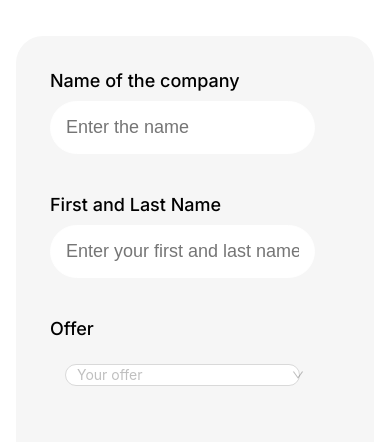
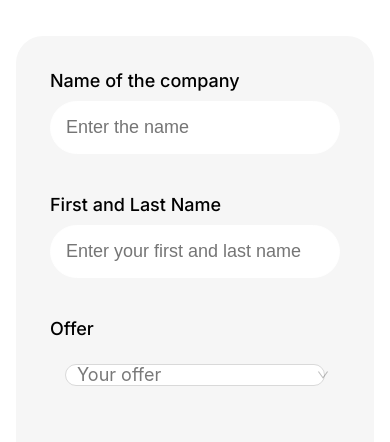
Before and after one commit to tmaliukh/artevidedemo, a Next.js app: page /partners in a window 390 px wide. Shown: the part 295-737 px from the top of the page. Built offline with nearby package versions, Linux system fonts and the light colour scheme; no server answers.

Commit message:
change select placeholder font

```diff
--- a/src/app/partners/page.module.scss
+++ b/src/app/partners/page.module.scss
@@ -78,6 +78,9 @@
 .fields_first {
     flex: 1;
     margin-right: 25px;
+        @media (max-width: 650px) {
+        margin-right: 0px;
+    }
 }
 
 .fields_second {
@@ -146,8 +149,14 @@
     border: none;
 }
 
+.select_text {
+    font-size: 18px;
+    color: $style_color_text_secondary;
+};
+
 .select_div {
     height: 52px;
+    border-radius: 180px;
 }
 .select_div > div {
     height: 100%;
--- a/src/app/partners/page.tsx
+++ b/src/app/partners/page.tsx
@@ -4,29 +4,29 @@ import Header from '@/ui/components/header/Header'
 import styles from './page.module.scss'
 import Footer from '@/ui/components/footer/Footer';
 import Button from "@/ui/components/button/Button";
-import {Checkbox, CheckboxProps} from 'antd';
-import {useContext} from "react";
+import { Checkbox, CheckboxProps } from 'antd';
+import { useContext } from "react";
 import { LanguageContext } from "@/utils/language/LanguageContext";
 import { Select } from 'antd';
 
 export default function Page() {
 
-    const {translations} = useContext(LanguageContext)!
+    const { translations } = useContext(LanguageContext)!
 
     const onChange: CheckboxProps['onChange'] = (e) => {
         console.log(`checked = ${e.target.checked}`);
     };
 
     const offerOptions = [
-        { value:  translations.partners_page.offer_option1 , label: <span>{translations.partners_page.offer_option1}</span> },
-        { value:  translations.partners_page.offer_option2 , label: <span>{translations.partners_page.offer_option2}</span> },
-        { value:  translations.partners_page.offer_option3 , label: <span>{translations.partners_page.offer_option3}</span> }
+        { value: translations.partners_page.offer_option1, label: <span className={styles.select_text}>{translations.partners_page.offer_option1}</span> },
+        { value: translations.partners_page.offer_option2, label: <span className={styles.select_text}>{translations.partners_page.offer_option2}</span> },
+        { value: translations.partners_page.offer_option3, label: <span className={styles.select_text}>{translations.partners_page.offer_option3}</span> }
     ]
 
     return (
         <main className={styles.main}>
             <div className={styles.container}>
-                <Header/>
+                <Header />
                 <div className={styles.partners_container}>
                     <div className={styles.header}>
                         <h1>{translations.header_menu.partner}</h1>
@@ -41,23 +41,22 @@ export default function Page() {
                                     type={"string"}
                                     onTextChange={(text) => {
 
-                                    }}/>
-                                <div className={styles.spacer}/>
+                                    }} />
+                                <div className={styles.spacer} />
                                 <TextField
                                     title={translations.partners_page.name}
                                     hint={translations.partners_page.name_hint}
                                     type={"string"}
                                     onTextChange={(text) => {
 
-                                    }}/>
-                                <div className={styles.spacer}/>
+                                    }} />
+                                <div className={styles.spacer} />
                                 <div className={styles.field_wrapper}>
                                     <p className={styles.field_title}>{translations.partners_page.offer}</p>
                                     <div className={styles.select_div}>
                                         <Select
                                             className={styles.field_select}
-                                        // dropdownStyle={{ borderRadius: '5px 5px 20px 20px' }}
-                                        placeholder={translations.partners_page.offer_hint}
+                                            placeholder={<span className={styles.select_text}>{translations.partners_page.offer_hint}</span>}
                                             options={offerOptions} />
                                     </div>
                                 </div>
@@ -69,24 +68,24 @@ export default function Page() {
                                     type={"string"}
                                     onTextChange={(text) => {
 
-                                    }}/>
-                                <div className={styles.spacer}/>
+                                    }} />
+                                <div className={styles.spacer} />
                                 <TextField
                                     title={"Email"}
                                     hint={translations.partners_page.email_hint}
                                     type={"string"}
                                     onTextChange={(text) => {
 
-                                    }}/>
-                                <div className={styles.spacer}/>
+                                    }} />
+                                <div className={styles.spacer} />
                             </div>
                         </div>
-                        <div className={styles.spacer}/>
+                        <div className={styles.spacer} />
                         <Button text={translations.partners_page.send} type={"primary"} onClick={() => {
-                        }} customStyle={styles.button}/>
+                        }} customStyle={styles.button} />
                     </div>
                 </div>
-                <Footer/>
+                <Footer />
             </div>
         </main>
     )
```
Lines whose indentation alone changed are shown as unchanged.
